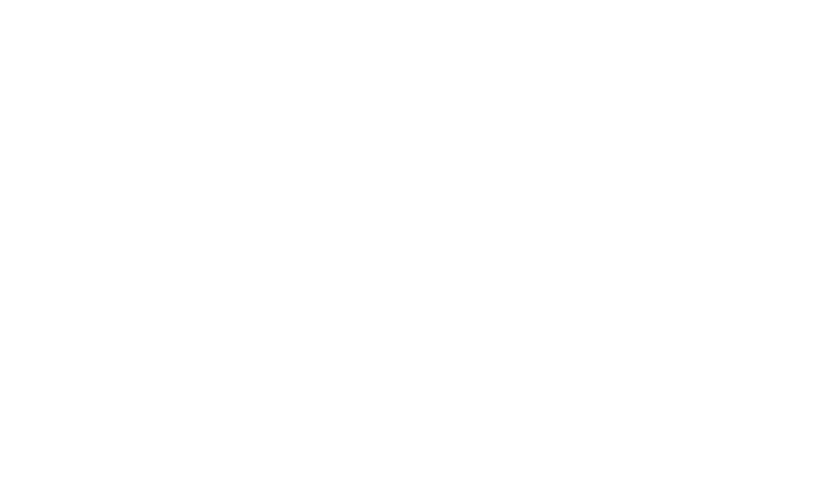
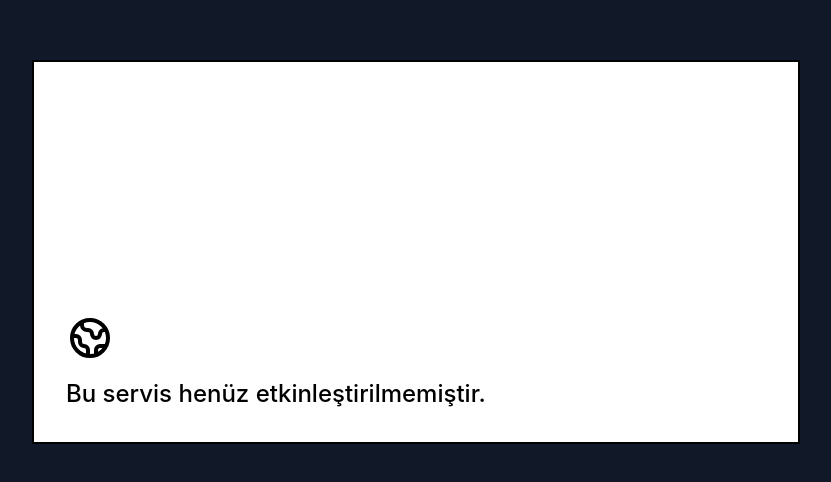
Before and after one commit to berkkaratas/devclub, a React (Create React App) app in the folder client/: page /post in a window 1280 px wide. Before the commit this address had no page. Shown: the part 196-678 px from the top of the page, without its empty margins (224-1055 px from the left). Built offline with nearby package versions, Linux system fonts and the light colour scheme.

Commit message:
blog post

```diff
--- a/client/src/App.js
+++ b/client/src/App.js
@@ -15,6 +15,7 @@
 import Jobs from './components/Jobs';
 import Feedback from './components/Feedback';
 import Terms from './components/Terms';
+import Post from './components/Blog/Post';
 
 function App() {
   return (
@@ -24,7 +25,8 @@
         <Route path="contact" element={<Contact />} />
         <Route path="about" element={<About />} />
         <Route path="applications" element={<Applications />} />
-        <Route path="blog" element={<Blog />} />
+        <Route path="blog" element={<Blog />} ></Route>
+        <Route path="post" element={<Post />} />
         <Route path="login" element={<Login />} />
         <Route path="register" element={<Register />} />
         <Route path="support" element={<Support />} />
--- a/client/src/components/Blog/BlogSideMenu/index.js
+++ b/client/src/components/Blog/BlogSideMenu/index.js
@@ -48,14 +48,14 @@
         <span className="ml-3 text-sm font-medium"> Ara </span>
       </a>
       <hr className='border-b border-gray-700 '></hr>
-      <a
-        href="/blog#"
+      <Link
+        to="/post"
         className="flex items-center px-4 py-2 rounded-lg hover:bg-gray-100 hover:text-gray-700"
       >
         <svg class="w-5 h-5 opacity-75" fill="none" stroke="currentColor" viewBox="0 0 24 24" xmlns="http://www.w3.org/2000/svg"><path stroke-linecap="round" stroke-linejoin="round" stroke-width="2" d="M9 13h6m-3-3v6m5 5H7a2 2 0 01-2-2V5a2 2 0 012-2h5.586a1 1 0 01.707.293l5.414 5.414a1 1 0 01.293.707V19a2 2 0 01-2 2z"></path></svg>
 
         <span className="ml-3 text-sm font-medium"> Gönderi Oluştur </span>
-      </a>
+      </Link>
       <hr className='border-b border-gray-700'></hr>
       <a
         href="/blog#"
--- /dev/null
+++ b/client/src/components/Blog/Post/index.js
@@ -0,0 +1,10 @@
+import React from 'react'
+import PendingFeatures from '../../WorkInProgress/PendingFeatures'
+
+export default function Post() {
+  return (
+    <div>
+          <PendingFeatures></PendingFeatures>
+    </div>
+  )
+}
```
